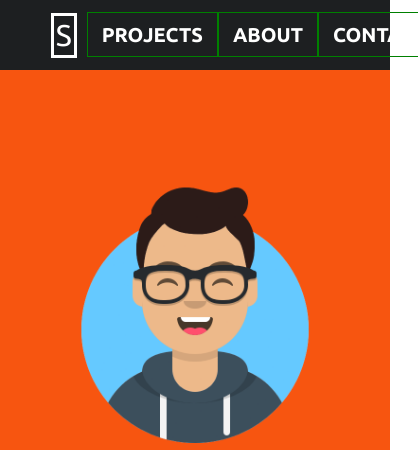
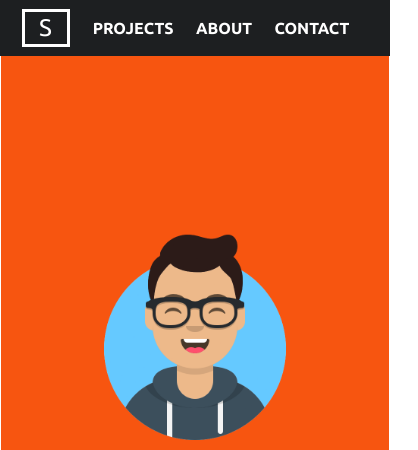
Before and after one commit to shashiirk/rwd-projects, a plain HTML site: page portfolio-page/index.html in a window 390 px wide. Shown: the top 450 px of the page, 418 px wide, since content can reach past the window. Drawn offline with Linux system fonts and the light colour scheme.

Commit message:
added media queries

```diff
--- a/portfolio-page/index.html
+++ b/portfolio-page/index.html
@@ -15,7 +15,7 @@
     <div id="navbar-container">
       <a class="home-link-icon" href="">S</a>
       <ul class="nav-links">
-        <li><a href="#projects-section" class="nav-link">PROJECTS</a></li>
+        <li><a href="#projects" class="nav-link">PROJECTS</a></li>
         <li><a href="#about-section" class="nav-link">ABOUT</a></li>
         <li><a href="#contact-section" class="nav-link">CONTACT</a></li>
       </ul>
@@ -28,7 +28,7 @@
       <div class="star-line">
         <i class="star-icon fas fa-star"></i>
       </div>
-      <p class="profile-info">Web Developer</p>
+      <p class="profile-info">Aspiring Web Developer</p>
     </div>
   </section>
   <section id="projects">
@@ -116,6 +116,6 @@
       <p>Copyright &copy; Portfolio 2020</p>
     </div>
   </footer>
-  <!-- <script src="https://cdn.freecodecamp.org/testable-projects-fcc/v1/bundle.js"></script> -->
+  <script src="https://cdn.freecodecamp.org/testable-projects-fcc/v1/bundle.js"></script>
 </body>
 </html>
--- a/portfolio-page/style.css
+++ b/portfolio-page/style.css
@@ -44,7 +44,7 @@ a {
 }
 
 #navbar-container {
-  /* border: 1px blue solid; */
+  /* border: 1px yellow solid; */
   font-family: 'Ubuntu', sans-serif;
   width: 75%;
   margin: auto;
@@ -60,6 +60,7 @@ a {
   color: var(--secondary-light-color);
   font-size: 3rem;
   width: 48px;
+  /* height: 48px; */
   padding: 2px;
   text-align: center;
 }
@@ -73,7 +74,7 @@ a {
 }
 
 .nav-link {
-  border: 1px green solid;
+  /* border: 1px green solid; */
   color: var(--secondary-light-color);
   font-size: 2rem;
   font-weight: bold;
@@ -86,7 +87,7 @@ a {
 }
 
 #welcome-section {
-  /* border: 1px white solid; */
+  border: 1px white solid;
   background-color: var(--primary-light-color);
   color: var(--secondary-light-color);
   height: 100vh;
@@ -167,7 +168,7 @@ a {
 }
 
 #projects {
-  border: 1px red solid;
+  /* border: 1px red solid; */
   padding: 8rem 0;
 }
 
@@ -238,13 +239,13 @@ a {
 }
 
 #about-section {
-  border: 1px red solid;
+  /* border: 1px red solid; */
   background-color: var(--primary-light-color);
   padding: 8rem 0;
 }
 
 #about-container {
-  border: 1px blue solid;
+  /* border: 1px blue solid; */
   width: 75%;
   margin: auto;
 }
@@ -403,3 +404,85 @@ input[type="submit"]:hover {
   padding: 2rem 1rem;
   text-align: center;
 }
+
+@media screen and (max-width: 680px) {
+  html {
+    font-size: 60%;
+  }
+
+  #navbar-container,
+  #welcome-container,
+  #projects-container,
+  #about-container,
+  #contact-container,
+  .contact-details-container {
+    width: 85%;
+  }
+
+  .project-title {
+    font-size: 2rem;
+  }
+}
+
+@media screen and (max-width: 530px) {
+  html {
+    font-size: 58%;
+  }
+
+  .contact-details-container {
+    flex-direction: column;
+  }
+
+  .location,
+  .web-links {
+    padding: 2rem 0;
+    width: 100%;
+  }
+}
+
+@media screen and (max-width: 500px) {
+  html {
+    font-size: 55%;
+  }
+
+  #navbar-container,
+  #welcome-container,
+  #projects-container,
+  #about-container,
+  #contact-container,
+  .contact-details-container {
+    width: 90%;
+  }
+
+  .projects-box {
+    grid-template-columns: 1fr;
+  }
+
+  .project-title {
+    font-size: 2.8rem;
+  }
+}
+
+@media screen and (max-width: 430px) {
+  html {
+    font-size: 52%;
+  }
+}
+
+@media screen and (max-width: 400px) {
+  html {
+    font-size: 50%;
+  }
+}
+
+@media screen and (max-width: 375px) {
+  html {
+    font-size: 45%;
+  }
+}
+
+@media screen and (max-width: 350px) {
+  html {
+    font-size: 40%;
+  }
+}
```
